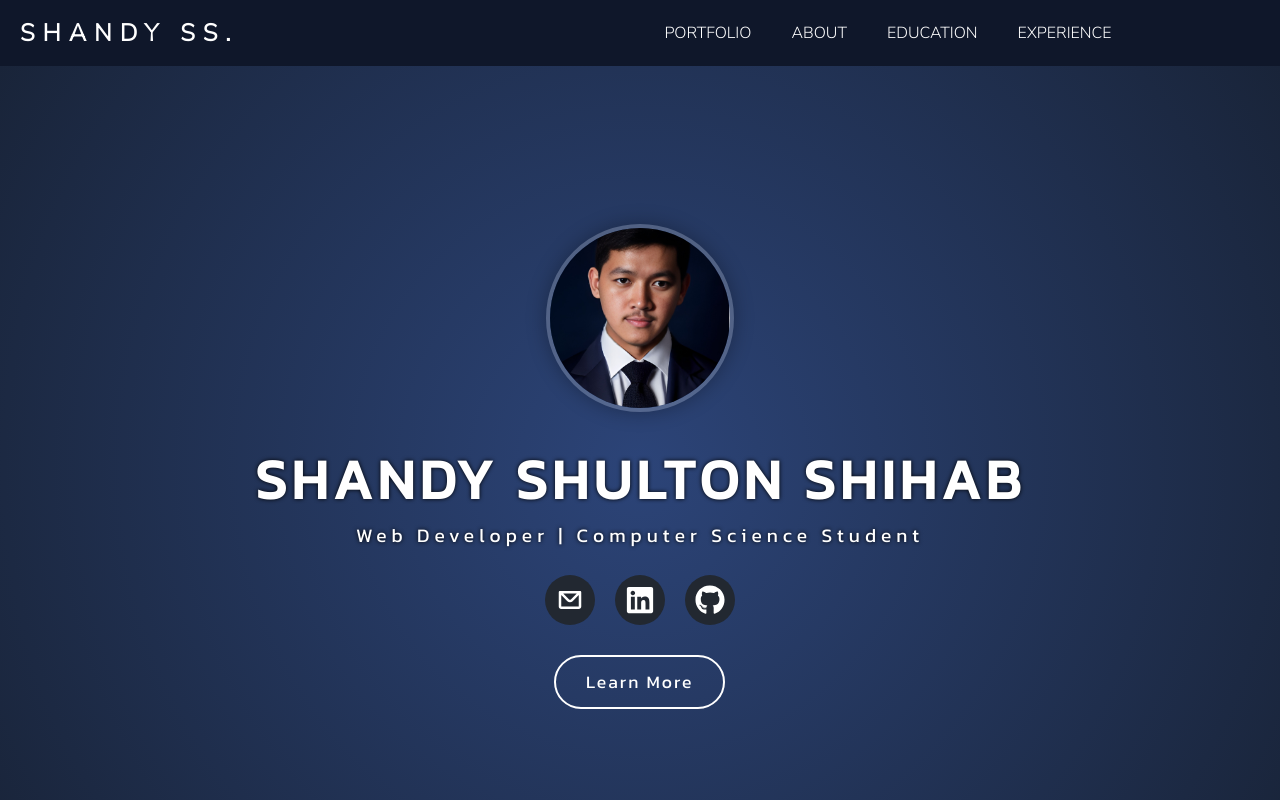
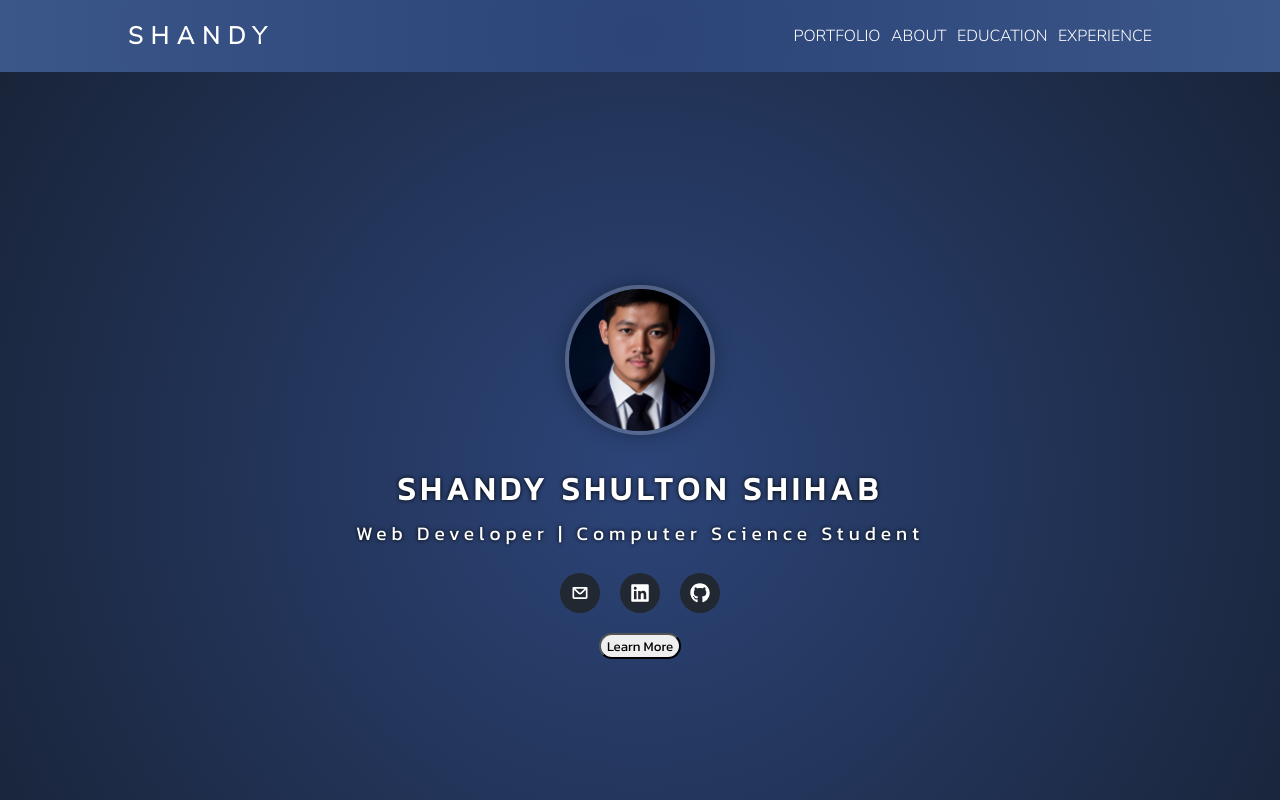
Before and after one commit to Shandyshulton/ShandyShultonShihab, a React (Vite) app: page / in a window 1280 px wide. Shown: the top 800 px of the page. Built offline with nearby package versions, Linux system fonts and the light colour scheme.

Commit message:
Horizontal slide nya sudah tidak ada

```diff
--- a/src/App.css
+++ b/src/App.css
@@ -4,35 +4,46 @@
 
 html,
 body {
-  margin: 0px;
-  padding: 0px;
+  margin: 0;
+  padding: 0;
   font-size: 16px;
   font-family: "Nunito Sans", sans-serif;
   scroll-behavior: smooth;
   background-color: #dedede;
+  overflow-x: hidden; /* Disable horizontal scroll */
+  width: 100%;
+  box-sizing: border-box; /* Ensures padding and border are included in width/height calculations */
 }
+
+/* Apply box-sizing for all elements */
+*, *::before, *::after {
+  box-sizing: inherit;
+}
+
 .wrapper {
-  width: 1024px;
+  width: 100%;
+  max-width: 1024px; /* Makes sure the content stays within this width */
   margin: auto;
-  padding: 20px 0px 20px 0px;
+  padding: 20px 0;
 }
 
 section {
-  padding: 50px 0px 50px 0px;
+  padding: 50px 0;
 }
 
 .wrapper > h3,
 .wrapper > h1 {
   text-align: center;
   font-size: 2.8rem;
-  margin: 0px 0px 30px 0px;
-  padding: 0px;
+  margin: 0 0 30px 0;
+  padding: 0;
   font-family: "Kanit", sans-serif;
   color: #222831;
   letter-spacing: 5px;
   text-transform: uppercase;
   border-bottom: 5px solid #cccccc;
 }
+
 .wrapper > h3::after,
 .wrapper > h1::after {
   content: "";
@@ -44,8 +55,15 @@ section {
   margin: auto;
 }
 
+/* Responsive styles */
 @media only screen and (max-width: 1000px) {
   .wrapper {
     width: 80%;
   }
 }
+
+@media only screen and (max-width: 768px) {
+  .wrapper {
+    width: 90%;
+  }
+}
--- a/src/components/Header.jsx
+++ b/src/components/Header.jsx
@@ -1,6 +1,7 @@
 import { useState, useEffect, useRef } from "react";
-import profilePicture from "../assets/fotopas.png";
+import profilePicture from "../assets/magang/fotopas.png";
 import "../styles/Header.css";
+import ScrollToTop from "../components/ScrollToTop"; // Import ScrollToTop
 import { CgMail } from "react-icons/cg";
 import { FaLinkedin, FaGithub } from "react-icons/fa";
 
@@ -61,6 +62,8 @@ function Header({ onLearnMore }) {
   };
 
   return (
+    <>
+      <ScrollToTop smooth={true} /> {/* Memanggil ScrollToTop untuk scroll ke atas */}
       <header
         ref={headerRef}
         className={`header-section ${isVisible ? "visible" : ""} ${
@@ -114,6 +117,7 @@ function Header({ onLearnMore }) {
           </button>
         </div>
       </header>
+    </>
   );
 }
 
--- a/src/components/Navbar.jsx
+++ b/src/components/Navbar.jsx
@@ -1,34 +1,32 @@
 import { useState } from 'react';
 import '../styles/Navbar.css'
-import { FaBars } from "react-icons/fa6";
-import { IoIosClose } from "react-icons/io";
-import { HashLink } from 'react-router-hash-link';
-import { Link } from 'react-router-dom';
+import { FaBars } from "react-icons/fa";
+import { IoMdClose } from "react-icons/io";
+import { HashLink } from 'react-router-hash-link'
+import { Link } from 'react-router-dom'
+
 
 function Navbar() {
     const [statusTampil, setStatusTampil] = useState('')
 
-  function tampilMenu(){
-    if(statusTampil == ''){
+    function tampilMenu() {
+        if (statusTampil == '') {
             setStatusTampil('tampil')
         } else {
             setStatusTampil('')
         }
     }
-
     return (
         <nav>
             <div className="wrapper">
                 <div className="logo">
-          <Link to="/">Shandy SS.</Link>
+                    <HashLink to="/#header">Shandy</HashLink>
                 </div>
                 <button onClick={tampilMenu}>
-
                     {
-            statusTampil == ''?(<FaBars />):(<IoIosClose />)
+                        statusTampil == '' ? (<FaBars />) : (<IoMdClose />)
                     }
                 </button>
-
                 <div className={`menu ${statusTampil}`} onClick={tampilMenu}>
                     <ul>
                         <li><HashLink to="/#portfolio">Portfolio</HashLink></li>
@@ -39,7 +37,7 @@ function Navbar() {
                 </div>
             </div>
         </nav>
-  );
+    )
 }
 
-export default Navbar;
+export default Navbar
--- a/src/styles/About.css
+++ b/src/styles/About.css
@@ -1,3 +1,7 @@
+body {
+  overflow-x: hidden; /* Disable horizontal scrolling */
+}
+
 :root {
   --about-in: 900ms;
   --about-out: 700ms;
@@ -12,10 +16,11 @@
   overflow-x: hidden; /* Prevent horizontal scroll */
 }
 
+/* Wrapper with padding for responsiveness */
 #about > .wrapper {
   margin: auto;
   width: 50%;
-  padding: 0 15px; /* Add some padding for smaller screens */
+  padding: 0 15px; /* Added padding for smaller screens */
 }
 
 .about-anim-root > h3 {
@@ -106,18 +111,18 @@
   color: #aa392d;
 }
 
-/* Mobile Responsiveness for Medium Screens */
-@media only screen and (max-width: 1000px) {
+/* Mobile Responsiveness for Medium Screens (Tablet) */
+@media only screen and (max-width: 768px) {
   #about > .wrapper {
     width: 80%; /* Adjusted for tablet */
   }
 
   .about-anim-root > h3 {
-    font-size: 2.2rem; /* Adjust font size */
+    font-size: 2.2rem; /* Adjust font size for tablet */
   }
 
   .about-anim-root > h4 {
-    font-size: 1.2rem; /* Adjust font size */
+    font-size: 1.2rem; /* Adjust font size for tablet */
   }
 
   .skills > svg {
@@ -136,7 +141,7 @@
 }
 
 /* Mobile First (Small screens) */
-@media only screen and (max-width: 600px) {
+@media only screen and (max-width: 480px) {
   #about > .wrapper {
     width: 90%; /* Full width for small screens */
   }
--- a/src/styles/DetailPortfolio.css
+++ b/src/styles/DetailPortfolio.css
@@ -1,3 +1,7 @@
+body {
+  overflow-x: hidden; /* Disable horizontal scrolling */
+}
+
 /* Container */
 #detail-portfolio {
   padding: 28px 0 56px;
--- a/src/styles/Education.css
+++ b/src/styles/Education.css
@@ -1,3 +1,7 @@
+body {
+  overflow-x: hidden; /* Disable horizontal scrolling */
+}
+
 .education-card {
   display: flex;
   background: linear-gradient(to right, #0e1425, #2c4478);
@@ -123,7 +127,9 @@
 }
 
 /* Responsivitas untuk Mobile dan Tablet */
-@media only screen and (max-width: 1024px) {
+
+/* Tablet */
+@media only screen and (max-width: 768px) {
   .education-card {
     flex-direction: column;  /* Membuat card menjadi kolom pada layar tablet */
     gap: 20px;
@@ -133,7 +139,7 @@
 
   .edu-header,
   .edu-body {
-    text-align: center; /* Menyelaraskan teks ke tengah di tablet */
+    text-align: center; /* Menyelarakan teks ke tengah di tablet */
   }
 
   .edu-body h3 {
@@ -149,8 +155,8 @@
   }
 }
 
-@media only screen and (max-width: 600px) {
-  /* Menyesuaikan ukuran pada perangkat mobile */
+/* Mobile */
+@media only screen and (max-width: 480px) {
   .education-card {
     padding: 15px; /* Mengurangi padding untuk mobile */
     width: 100%; /* Ensure card takes full width on mobile */
--- a/src/styles/Experience.css
+++ b/src/styles/Experience.css
@@ -1,7 +1,11 @@
+body {
+  overflow-x: hidden; /* Disable horizontal scrolling */
+}
+
 #experience {
   background-color: #f5f5f5;
   padding: 60px 0;
-  overflow-x: hidden; /* Prevent horizontal scrolling */
+  overflow-x: hidden; /* Prevent horizontal scroll */
 }
 
 .wrapper {
@@ -100,14 +104,14 @@ h1 {
   margin-bottom: 15px;
 }
 
-/* Mobile Responsiveness */
-@media (max-width: 1024px) {
+/* Mobile Responsiveness (Tablet) */
+@media (max-width: 768px) {
   .wrapper {
-    width: 90%;  /* Adjust wrapper width on tablets */
+    width: 90%; /* Adjust wrapper width on tablets */
   }
 
   .experience-card {
-    width: 350px;  /* Reduce card width on medium screens */
+    width: 350px; /* Reduce card width on medium screens */
     padding: 15px;
   }
 
@@ -138,7 +142,8 @@ h1 {
   }
 }
 
-@media (max-width: 768px) {
+/* Mobile First (Small screens) */
+@media (max-width: 480px) {
   .experience-card-container {
     flex-direction: column;
     align-items: center;
@@ -170,9 +175,7 @@ h1 {
     font-size: 0.75rem;  /* Smaller tag font size */
     padding: 5px 10px;
   }
-}
 
-@media (max-width: 480px) {
   h1 {
     font-size: 2rem;  /* Smaller heading for mobile */
   }
@@ -194,9 +197,4 @@ h1 {
   .card-image {
     height: 120px;  /* Adjust image height for mobile */
   }
-
-  .tag {
-    font-size: 0.7rem;  /* Adjust tag font size further */
-    padding: 4px 8px;
-  }
 }
--- a/src/styles/Footer.css
+++ b/src/styles/Footer.css
@@ -4,9 +4,10 @@ footer {
   line-height: 100px;
   color: #fff;
   letter-spacing: 5px;
-  padding: 20px 0; /* Add padding for better spacing */
+  padding: 20px 0; /* Added padding for better spacing */
 }
 
+/* Mobile Responsiveness */
 @media only screen and (max-width: 768px) {
   footer {
     line-height: 80px; /* Adjust line height for smaller screens */
--- a/src/styles/Header.css
+++ b/src/styles/Header.css
@@ -1,21 +1,53 @@
 /* Header Styles */
-.header-section {
+header {
   background: radial-gradient(circle at center, #2c4478, #192439 100%);
-  height: 100vh; /* Menggunakan 100vh agar header mengikuti tinggi layar */
+  height: 100vh;
   background-position: center center;
-  background-size: cover;
   position: relative;
   font-family: "Kanit", sans-serif;
   letter-spacing: 5px;
   text-shadow: 0 0 4px #000;
-  display: flex;
-  justify-content: center;
-  align-items: center;
-  transition: transform 0.8s ease-in-out, opacity 0.8s ease-in-out;
+  opacity: 0;  /* Mulai dengan opacity 0 */
+  transform: translateY(30px); /* Memulai posisi dari bawah */
+  transition: transform 1s ease, opacity 1s ease;
+}
+
+/* Animasi ketika header muncul (fade-in + slide-in) */
+header.visible {
+  opacity: 1;
   transform: translateY(0);
-  opacity: 1;
-  will-change: transform, opacity;
-  overflow-x: hidden; /* Menyembunyikan scroll horizontal */
+  animation: fadeInUp 1s ease-out forwards;
+}
+
+/* Animasi ketika header menghilang (fade-out + slide-out) */
+header.leaving {
+  opacity: 0;
+  transform: translateY(-30px); /* Header bergerak ke atas dan hilang */
+  animation: fadeOutUp 1s ease-in forwards;
+}
+
+/* Keyframes untuk animasi fade-in dan slide-in */
+@keyframes fadeInUp {
+  0% {
+    opacity: 0;
+    transform: translateY(30px);
+  }
+  100% {
+    opacity: 1;
+    transform: translateY(0);
+  }
+}
+
+/* Keyframes untuk animasi fade-out dan slide-out */
+@keyframes fadeOutUp {
+  0% {
+    opacity: 1;
+    transform: translateY(0);
+  }
+  100% {
+    opacity: 0;
+    transform: translateY(-30px);
+  }
 }
 
 .header-jumbotron {
@@ -29,37 +61,24 @@
   align-items: center;
   flex-direction: column;
   text-align: center;
-  contain: layout paint;
 }
 
-.profile-img {
-  width: 180px;
-  height: 180px;
+.header-jumbotron > img {
+  width: 150px;
+  height: 150px;
   border-radius: 50%;
   object-fit: cover;
   border: 4px solid rgba(255, 255, 255, 0.2);
   box-shadow: 0 0 20px rgba(0, 0, 0, 0.3);
-  opacity: 0;
-  transform: translateY(30px);
-  transition: opacity 0.8s ease-out, transform 0.8s ease-out;
-  backface-visibility: hidden;
-  transform: translateZ(0);
-  will-change: opacity, transform;
 }
 
 .header-jumbotron > h3 {
   color: #fff;
   margin: 30px 0px 0px 0px;
   padding: 5px;
-  font-size: 3.5rem;
-  line-height: 4rem;
+  font-size: 2rem;
+  line-height: 2.4rem;
   text-transform: uppercase;
-  opacity: 0;
-  transform: translateY(30px);
-  transition: opacity 0.8s ease-out 0.2s, transform 0.8s ease-out 0.2s;
-  backface-visibility: hidden;
-  transform: translateZ(0);
-  will-change: opacity, transform;
 }
 
 .header-jumbotron > p {
@@ -67,71 +86,40 @@
   margin: 0px 5px 20px 5px;
   color: #fff;
   font-size: 1.2rem;
-  opacity: 0;
-  transform: translateY(30px);
-  transition: opacity 0.8s ease-out 0.4s, transform 0.8s ease-out 0.4s;
-  backface-visibility: hidden;
-  transform: translateZ(0);
-  will-change: opacity, transform;
 }
 
 .socialMedia {
   color: #fff;
   display: flex;
   gap: 20px;
-  margin-bottom: 30px;
-  opacity: 0;
-  transform: translateY(30px);
-  transition: opacity 0.8s ease-out 0.6s, transform 0.8s ease-out 0.6s;
-  backface-visibility: hidden;
-  transform: translateZ(0);
-  will-change: opacity, transform;
+  padding-bottom: 20px;
 }
 
 .socialMedia > a {
   background-color: #222831;
   color: #fff;
-  width: 50px;
-  height: 50px;
+  width: 40px;
+  height: 40px;
   border-radius: 50%;
   display: flex;
   justify-content: center;
   align-items: center;
-  text-decoration: none;
-  transition: background-color 0.3s ease, transform 0.3s ease;
+}
+
+.socialMedia > a > svg {
+  height: 20px;
+  width: auto;
 }
 
 .socialMedia > a:hover {
   background-color: #aa392d;
-  transform: scale(1.1);
 }
 
-.socialMedia > a > svg {
-  height: 30px;
-  width: auto;
-}
-
-.learn-more-btn {
-  background: transparent;
-  border: 2px solid #fff;
-  color: #fff;
-  padding: 12px 30px;
-  font-size: 1.1rem;
+.learn-more-btn{
   border-radius: 30px;
   cursor: pointer;
   font-family: "Kanit", sans-serif;
-  letter-spacing: 2px;
-  opacity: 0;
-  transform: translateY(30px);
-  transition:
-    opacity 0.8s ease-out 0.8s,
-    transform 0.8s ease-out 0.8s,
-    background-color 0.3s ease,
-    color 0.3s ease,
-    border-color 0.3s ease;
-  backface-visibility: hidden;
-  transform: translateZ(0);
-  will-change: opacity, transform;
+  transition: opacity 0.8s ease-out 0.8s, transform 0.8s ease-out 0.8s, background-color 0.3s ease, color 0.3s ease, border-color 0.3s ease;
 }
 
 .learn-more-btn:hover {
@@ -140,30 +128,13 @@
   border-color: #fff;
 }
 
-/* Animation classes */
-.animate-in {
-  opacity: 1 !important;
-  transform: translateY(0) !important;
-  transition-timing-function: cubic-bezier(.22, .61, .36, 1);
-}
-
-.animate-out {
-  opacity: 0 !important;
-  transform: translateY(-30px) !important;
-  transition: opacity 0.8s ease-in, transform 0.8s ease-in !important;
-  transition-timing-function: cubic-bezier(.4, 0, .2, 1) !important;
-}
-
-.header-section.leaving {
-  opacity: 0.95;
-  transition: opacity 0.5s ease, transform 0.5s ease;
-}
-
-/* Mobile Responsiveness for Medium Screens */
 @media only screen and (max-width: 1000px) {
   .header-jumbotron > h3 {
-    font-size: 2.5rem;
-    line-height: 3rem;
+    font-size: 1.8rem;
+  }
+
+  .header-jumbotron > p {
+    font-size: 1.1rem;
   }
 
   .socialMedia > a {
@@ -172,20 +143,13 @@
   }
 
   .socialMedia > a > svg {
-    height: 28px;
-  }
-
-  .profile-img {
-    width: 150px;
-    height: 150px;
+    height: 18px;
   }
 }
 
-/* Mobile Responsiveness for Small Screens */
-@media only screen and (max-width: 600px) {
+@media only screen and (max-width: 480px) {
   .header-jumbotron > h3 {
-    font-size: 2rem;
-    line-height: 2.5rem;
+    font-size: 1.5rem;
   }
 
   .header-jumbotron > p {
@@ -202,21 +166,11 @@
   }
 
   .socialMedia > a > svg {
-    height: 20px;
+    height: 16px;
   }
 
   .profile-img {
-    width: 120px;
-    height: 120px;
-  }
-
-  .learn-more-btn {
-    padding: 10px 25px;
-    font-size: 1rem;
-  }
-
-  .header-section {
-    height: auto; /* Adjust height for mobile view */
-    padding: 30px 0;
+    width: 100px;
+    height: 100px;
   }
 }
--- a/src/styles/Navbar.css
+++ b/src/styles/Navbar.css
@@ -1,34 +1,26 @@
 nav {
-  background-color: #0F172A;
+  background: radial-gradient(circle at center, #2c4478, #3b5689 100%);
+  border-color: #fff;
   color: #fff;
   position: sticky;
   top: 0;
   z-index: 100;
   text-transform: uppercase;
-  overflow-x: hidden; /* Disable horizontal scrolling */
 }
-
 nav > .wrapper {
   display: flex;
   justify-content: space-between;
   align-items: center;
-  padding: 10px 20px;
-  width: 100%;
-  box-sizing: border-box; /* Ensure padding doesn't affect width */
 }
 
 .menu {
-  width: 60%;
-  display: flex;
-  justify-content: center;
-  overflow-x: hidden; /* Prevent horizontal scrolling in menu */
+  width: 35%;
 }
 
 .logo {
   display: flex;
   align-items: center;
 }
-
 .logo > a {
   color: #fff;
   text-decoration: none;
@@ -36,118 +28,63 @@ nav > .wrapper {
   font-weight: 900;
   letter-spacing: 8px;
 }
-
 .menu > ul {
   display: flex;
-  align-items: center;
-  justify-content: center;
-  gap: 28px;
-  margin: 0;
-  padding: 0;
-  list-style: none;
+  list-style-type: none;
+  margin: 0px;
+  padding: 0px;
+  justify-content: space-between;
 }
 
 .menu > ul > li > a {
-  position: relative;
-  display: inline-block;
-  width: auto;
-  padding: 12px 6px;
+  text-decoration: none;
   color: #fff;
-  text-decoration: none;
 }
-
-.menu > ul > li > a::after {
-  content: "";
-  position: absolute;
-  left: 50%;
-  bottom: 0;
-  height: 2px;
-  width: 100%;
-  background: #aa392d;
-  transform: translateX(-50%) scaleX(0);
-  transform-origin: center;
-  transition: transform 0.25s ease;
-}
-
-.menu > ul > li > a:hover::after,
-.menu > ul > li > a:focus-visible::after,
-.menu > ul > li > a.active::after {
-  transform: translateX(-50%) scaleX(1);
-}
-
-/* Hamburger Button */
 nav > .wrapper > button {
   cursor: pointer;
   display: none;
   position: absolute;
-  right: 20px;
-  top: 15px;
-  border: 0;
+  right: 10px;
+  top: 10px;
+  border: 0px;
   background-color: transparent;
-  padding: 0;
+  padding: 0px;
 }
-
 nav > .wrapper > button > svg {
   color: #fff;
   font-size: 50px;
 }
-
-/* Mobile View Adjustments */
 @media only screen and (max-width: 1000px) {
   .menu > ul {
     display: none;
   }
-
   .menu.tampil > ul {
     display: inline;
   }
-
   .menu {
     text-align: right;
-    width: 100%; /* Ensure menu takes full width on mobile */
   }
-
   nav > .wrapper > button {
     display: inline;
   }
-
   .menu > ul {
     flex-direction: column;
-    background: radial-gradient(circle at center, #2c4478, #192439 100%);
+    background-color: #000;
     width: 100%;
     position: fixed;
     top: 70px;
     left: 0;
-    padding-top: 20px;
-    box-shadow: 0px 4px 10px rgba(0, 0, 0, 0.2);
-    overflow-y: auto; /* Allow vertical scroll */
-    max-height: 90vh; /* Prevent it from exceeding screen height */
   }
-
   .menu > ul > li {
     text-align: left;
     cursor: pointer;
   }
-
   .menu > ul > li > a {
     display: inline-block;
     padding: 15px 20px 15px 50px;
     width: 100%;
   }
-
-  .menu > ul > li > a::after {
-    display: none;
-  }
-
   .menu > ul > li > a:hover {
-    background-color: #0F172A;
-    color: #fff;
+    background-color: #222831;
   }
 }
-
-@media only screen and (max-width: 480px) {
-  .menu > ul > li > a {
-    font-size: 14px;
-    padding: 12px 15px;
-  }
-}
--- a/src/styles/Portfolio.css
+++ b/src/styles/Portfolio.css
@@ -1,7 +1,11 @@
+body {
+  overflow-x: hidden; /* Disable horizontal scrolling */
+}
+
 /* Container */
 #portfolio {
   padding: 40px 0 64px;
-  overflow-x: hidden;  /* Menghindari scroll horizontal */
+  overflow-x: hidden; /* Prevent horizontal scroll */
 }
 
 #portfolio .wrapper {
@@ -175,37 +179,32 @@
   color: #111827;
 }
 
-/* Desktop */
-@media (min-width: 1280px) {
-  .pf-media { height: 220px; }
-}
-
 /* Tablet and Mobile */
-@media (max-width: 1024px) {
+@media (max-width: 768px) {
   .swiper {
-    padding-bottom: 24px;
+    padding-bottom: 24px; /* Adjust swiper padding for tablet */
   }
 
   #portfolio .swiper-slide {
     display: flex;
     flex-direction: column;
-    align-items: center;
+    align-items: center; /* Center align the content */
   }
 
   .pf-card {
-    padding: 12px;
+    padding: 12px;  /* Adjust padding for tablet */
   }
 
   .pf-media {
-    height: 180px; /* Slightly smaller images for tablet/mobile */
+    height: 180px; /* Slightly smaller images for tablet */
   }
 
   .pf-title {
-    font-size: 1.2rem; /* Smaller title font for mobile */
+    font-size: 1.2rem; /* Smaller title font for tablet */
   }
 
   .pf-desc {
-    font-size: .9rem; /* Smaller description font for mobile */
+    font-size: .9rem; /* Smaller description font for tablet */
   }
 }
 
@@ -215,7 +214,7 @@
   }
 
   .pf-card {
-    padding: 10px;
+    padding: 10px; /* Adjust padding for mobile */
   }
 
   .pf-title {
@@ -223,16 +222,16 @@
   }
 
   .pf-desc {
-    font-size: .85rem;
+    font-size: .85rem; /* Smaller font size for mobile */
   }
 
   .card-tags {
-    gap: 5px;
+    gap: 5px; /* Reduce gap for mobile */
   }
 
   .tag {
     padding: 5px 8px;
-    font-size: .75rem;
+    font-size: .75rem; /* Smaller tag font for mobile */
   }
 
   /* Disable horizontal scroll */
```
Also changed, not shown: src/components/ScrollToTop.jsx (+9 -9 lines), src/assets/magang/fotopas.png (renamed from src/assets/fotopas.png). Lines whose indentation alone changed are shown as unchanged.
